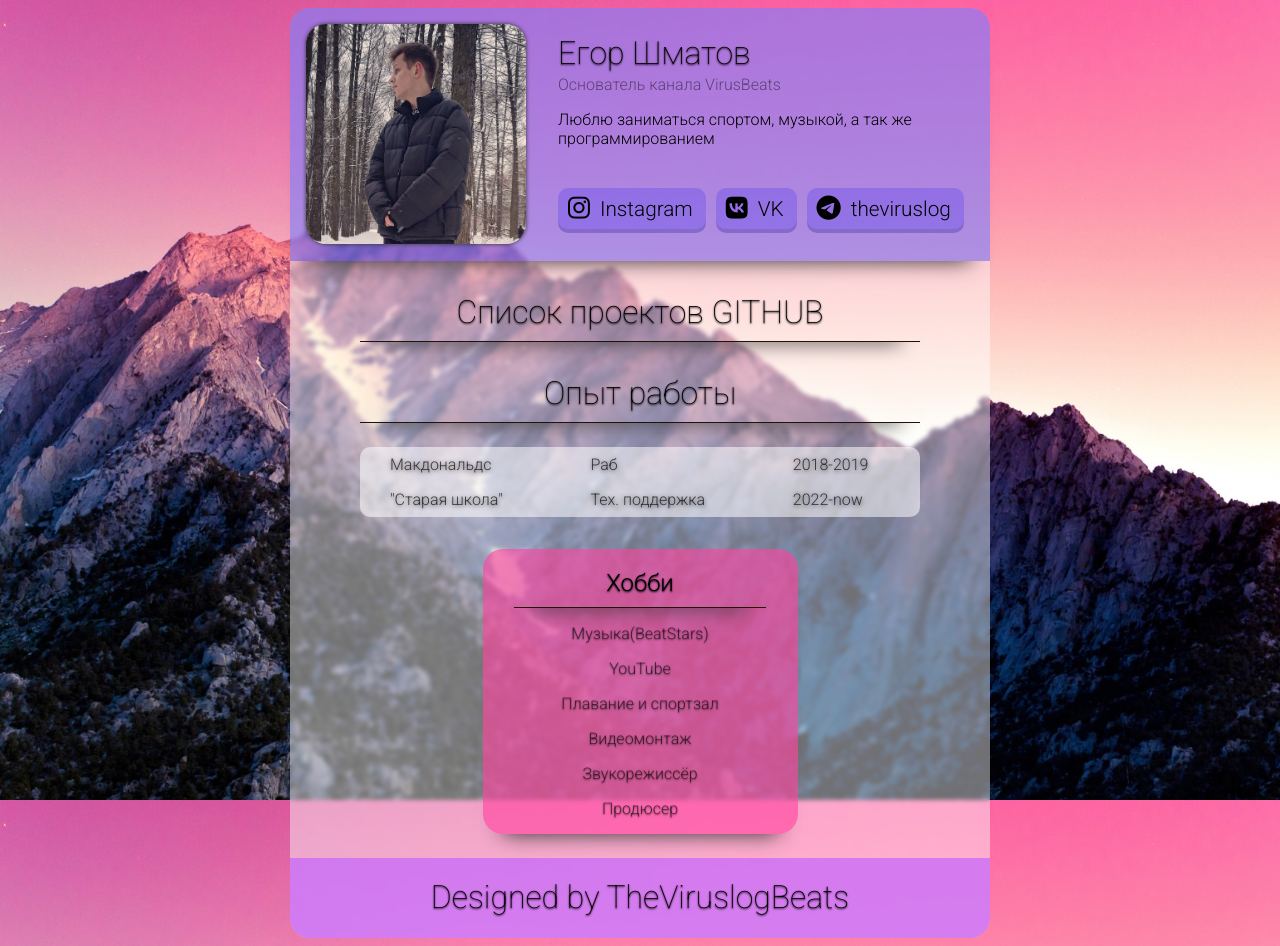
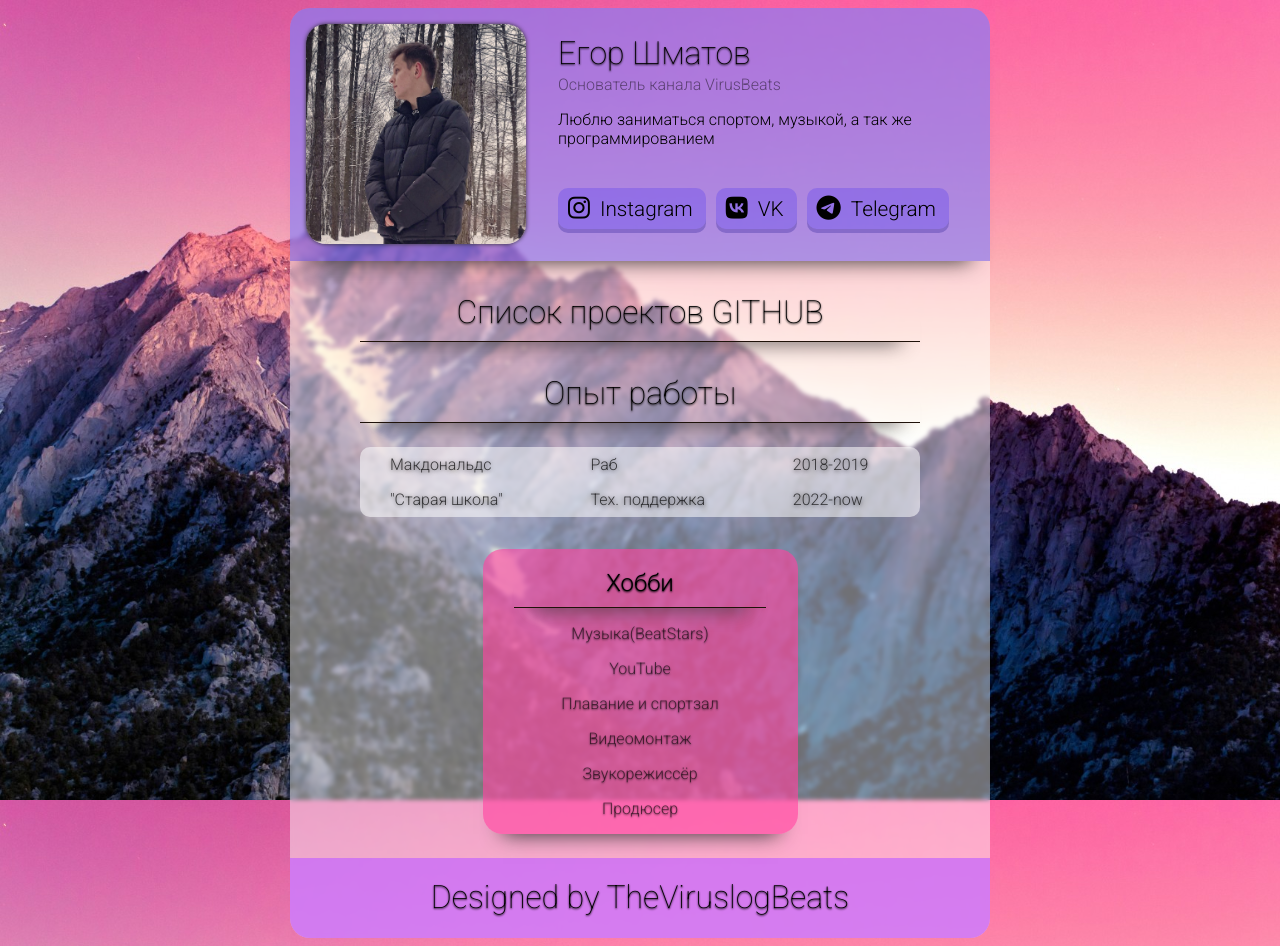
Before and after one commit to YNGPrenty/My-CV, a website: page index.html in a window 1280 px wide. Drawn offline with Linux system fonts and the light colour scheme.

Commit message:
Telegram change

```diff
--- a/index.html
+++ b/index.html
@@ -58,8 +58,8 @@
                 >
               </li>
               <li>
-                <a class="text" href=""
-                  ><i class="fa-brands fa-telegram"><h5>theviruslog</h5></i></a
+                <a class="text" href="https://t.me/theviruslog"
+                  ><i class="fa-brands fa-telegram"><h5>Telegram</h5></i></a
                 >
               </li>
             </ul>
```
